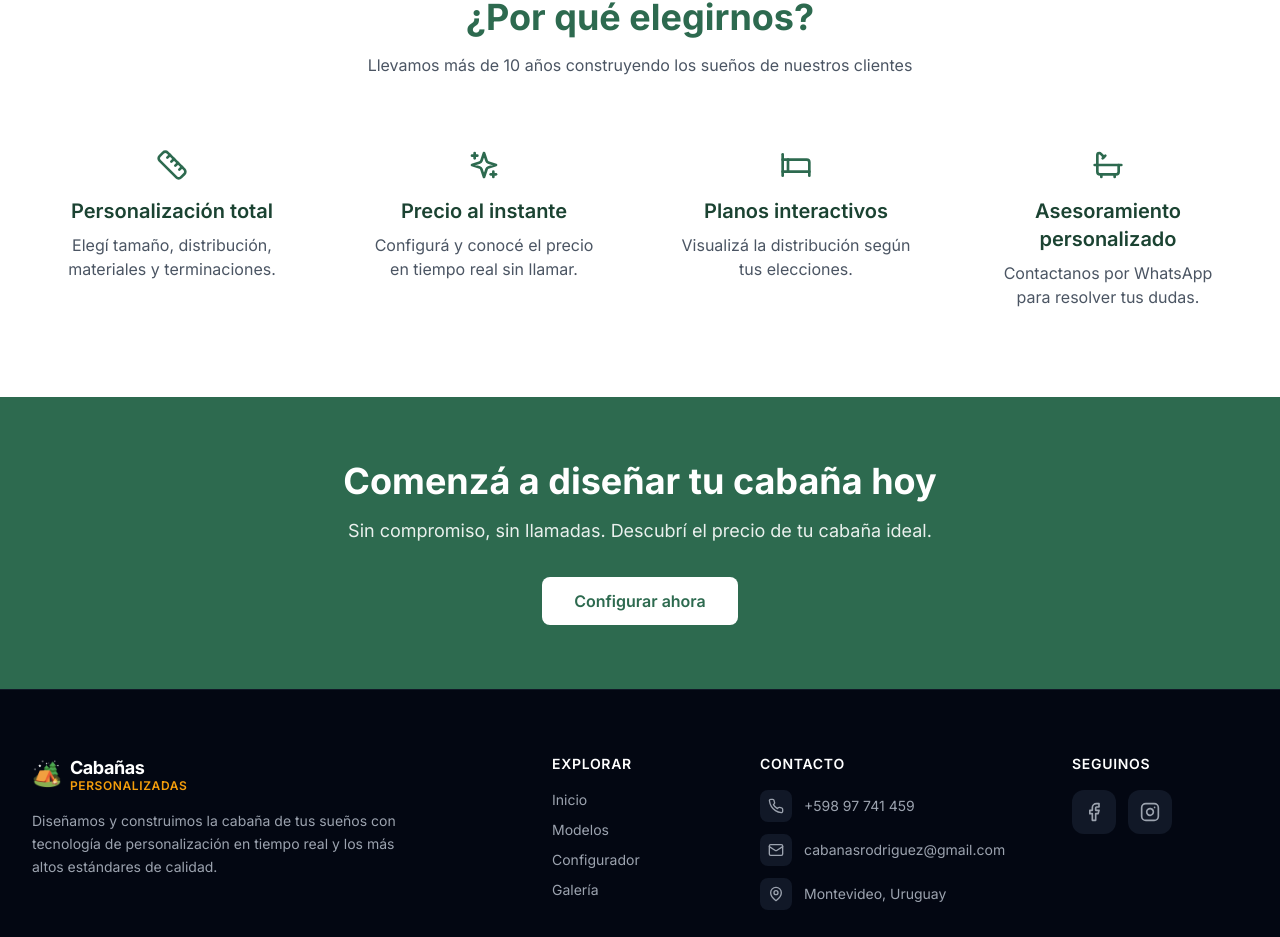
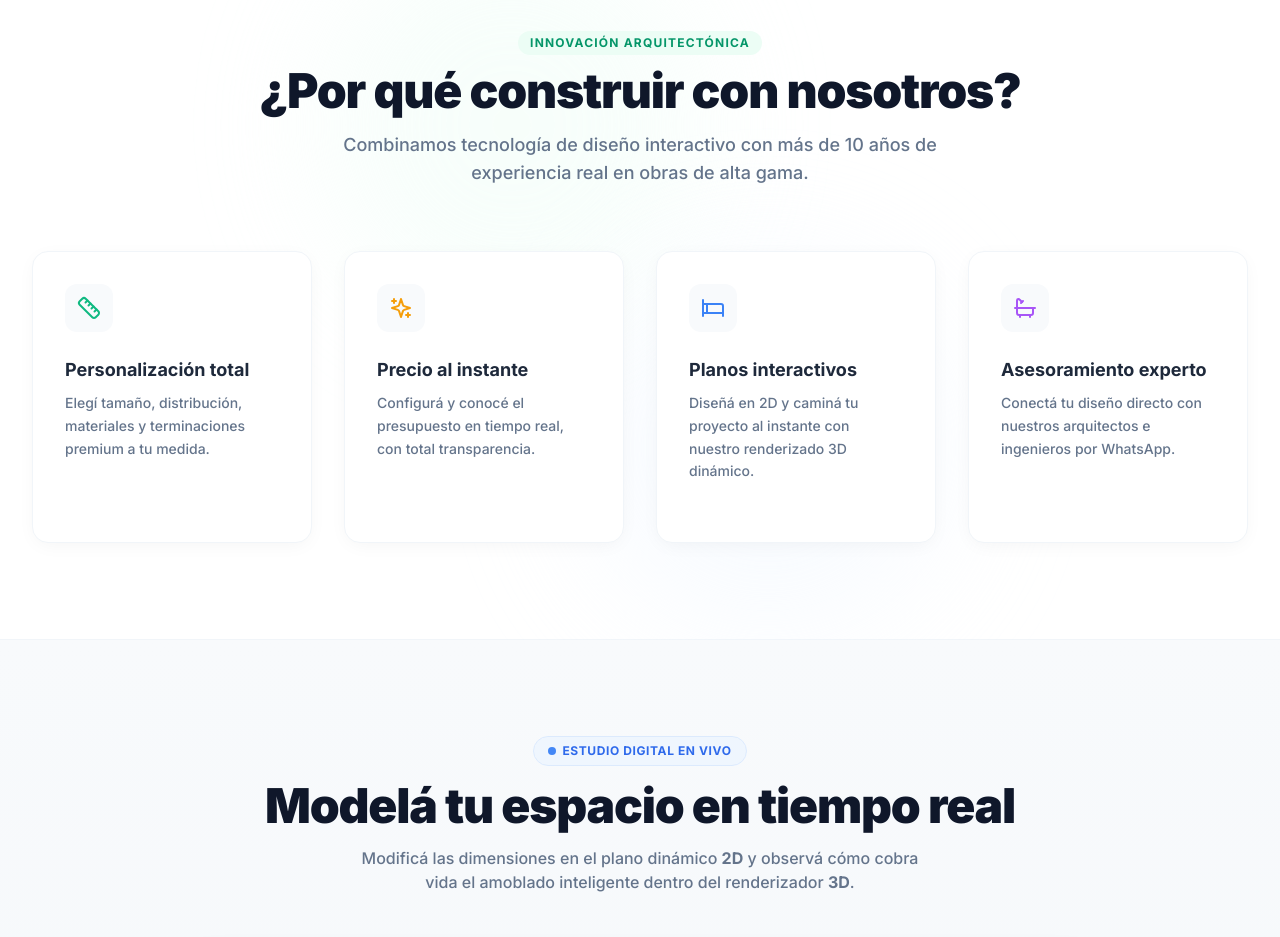
Before and after one commit to olivertborges/Cabanas, a Next.js app: page / in a window 1280 px wide. Shown: the part 867-1804 px from the top of the page. Built offline with nearby package versions, Linux system fonts and the light colour scheme.

Commit message:
Actualizar page.tsx

```diff
--- a/app/page.tsx
+++ b/app/page.tsx
@@ -1,72 +1,169 @@
+'use client'
+
 import Hero from '@/components/ui/Hero'
 import Link from 'next/link'
-import { ArrowRight, Ruler, Bed, Bath, Sparkles } from 'lucide-react'
+import { ArrowRight, Ruler, Bed, Bath, Sparkles, Home as HomeIcon } from 'lucide-react'
+import InteractiveFloorPlan from '../components/configurator/InteractiveFloorPlan'
 
 export default function HomePage() {
   const features = [
     {
-      icon: <Ruler className="w-8 h-8 text-primary" />,
+      icon: <Ruler className="w-6 h-6 text-emerald-500" />,
       title: 'Personalización total',
-      description: 'Elegí tamaño, distribución, materiales y terminaciones.'
+      description: 'Elegí tamaño, distribución, materiales y terminaciones premium a tu medida.'
     },
     {
-      icon: <Sparkles className="w-8 h-8 text-primary" />,
+      icon: <Sparkles className="w-6 h-6 text-amber-500" />,
       title: 'Precio al instante',
-      description: 'Configurá y conocé el precio en tiempo real sin llamar.'
+      description: 'Configurá y conocé el presupuesto en tiempo real, con total transparencia.'
     },
     {
-      icon: <Bed className="w-8 h-8 text-primary" />,
+      icon: <Bed className="w-6 h-6 text-blue-500" />,
       title: 'Planos interactivos',
-      description: 'Visualizá la distribución según tus elecciones.'
+      description: 'Diseñá en 2D y caminá tu proyecto al instante con nuestro renderizado 3D dinámico.'
     },
     {
-      icon: <Bath className="w-8 h-8 text-primary" />,
-      title: 'Asesoramiento personalizado',
-      description: 'Contactanos por WhatsApp para resolver tus dudas.'
+      icon: <Bath className="w-6 h-6 text-purple-500" />,
+      title: 'Asesoramiento experto',
+      description: 'Conectá tu diseño directo con nuestros arquitectos e ingenieros por WhatsApp.'
     }
   ]
 
+  const defaultCabinOptions = {
+    size: '6x6' as const
+  }
+
   return (
-    <>
+    <div className="bg-slate-50 min-h-screen font-sans antialiased selection:bg-emerald-500 selection:text-white overflow-x-hidden">
+
+      {/* 1. SECCIÓN HERO */}
       <Hero />
 
-      {/* Features */}
-      <section className="py-16 bg-white">
-        <div className="container-custom">
-          <div className="text-center mb-12">
-            <h2 className="text-3xl md:text-4xl font-bold text-primary mb-4">
-              ¿Por qué elegirnos?
+      {/* 2. SECCIÓN FEATURES (Diseño de Tarjetas Flotantes Avanzadas) */}
+      <section className="py-24 relative bg-white border-b border-slate-100">
+        {/* Decoración de fondo sutil */}
+        <div className="absolute top-0 left-1/4 w-96 h-96 bg-emerald-50 rounded-full blur-3xl opacity-40 pointer-events-none" />
+        <div className="absolute bottom-0 right-1/4 w-96 h-96 bg-blue-50 rounded-full blur-3xl opacity-40 pointer-events-none" />
+
+        <div className="max-w-7xl mx-auto px-4 sm:px-6 lg:px-8 relative z-10">
+          <div className="text-center mb-16">
+            <span className="text-xs font-bold uppercase tracking-widest text-emerald-600 bg-emerald-50 px-3 py-1 rounded-full inline-block mb-3">
+              Innovación Arquitectónica
+            </span>
+            <h2 className="text-3xl md:text-5xl font-black text-slate-900 tracking-tight mb-4">
+              ¿Por qué construir con nosotros?
             </h2>
-            <p className="text-gray-600 max-w-2xl mx-auto">
-              Llevamos más de 10 años construyendo los sueños de nuestros clientes
+            <p className="text-base md:text-lg text-slate-500 max-w-2xl mx-auto font-medium">
+              Combinamos tecnología de diseño interactivo con más de 10 años de experiencia real en obras de alta gama.
             </p>
           </div>
-          <div className="grid grid-cols-1 md:grid-cols-2 lg:grid-cols-4 gap-8">
+
+          <div className="grid grid-cols-1 md:grid-cols-2 lg:grid-cols-4 gap-6 sm:gap-8">
             {features.map((feature, idx) => (
-              <div key={idx} className="text-center p-6">
-                <div className="flex justify-center mb-4">{feature.icon}</div>
-                <h3 className="text-xl font-semibold mb-2">{feature.title}</h3>
-                <p className="text-gray-600">{feature.description}</p>
+              <div
+                key={idx}
+                className="group relative bg-white p-8 rounded-2xl border border-slate-100 shadow-[0_4px_20px_-4px_rgba(0,0,0,0.05)] hover:shadow-[0_20px_40px_-10px_rgba(0,0,0,0.08)] hover:-translate-y-1 transition-all duration-300 flex flex-col justify-between"
+              >
+                <div>
+                  {/* Contenedor del ícono con efecto glow flotante */}
+                  <div className="w-12 h-12 rounded-xl bg-slate-50 flex items-center justify-center mb-6 group-hover:scale-110 group-hover:bg-white group-hover:shadow-md transition-all duration-300">
+                    {feature.icon}
+                  </div>
+                  <h3 className="text-lg font-bold text-slate-800 mb-2 group-hover:text-slate-900 transition-colors">
+                    {feature.title}
+                  </h3>
+                  <p className="text-sm text-slate-500 leading-relaxed font-medium">
+                    {feature.description}
+                  </p>
+                </div>
+
+                {/* Detalle visual: barra decorativa inferior */}
+                <div className="w-0 h-[3px] bg-gradient-to-r from-emerald-500 to-blue-500 rounded-full mt-6 group-hover:w-full transition-all duration-300" />
               </div>
             ))}
           </div>
         </div>
       </section>
 
-      {/* CTA Section */}
-      <section className="py-16 bg-primary text-white">
-        <div className="container-custom text-center">
-          <h2 className="text-3xl md:text-4xl font-bold mb-4">
-            Comenzá a diseñar tu cabaña hoy
-          </h2>
-          <p className="text-lg mb-8 opacity-90">
-            Sin compromiso, sin llamadas. Descubrí el precio de tu cabaña ideal.
+      {/* 3. SECCIÓN EXPERIENCIA INMERSIVA: EL CONFIGURADOR */}
+      <section className="py-24 bg-gradient-to-b from-slate-50 to-slate-100/70 relative">
+        <div className="max-w-5xl mx-auto px-4 sm:px-6 lg:px-8 relative z-10">
+
+          {/* Encabezado Inmersivo */}
+          <div className="text-center mb-12">
+            <div className="inline-flex items-center gap-1.5 text-xs font-bold uppercase tracking-wider text-blue-600 bg-blue-50 border border-blue-100 px-3.5 py-1.5 rounded-full mb-4 animate-pulse">
+              <span className="w-2 h-2 rounded-full bg-blue-500"></span>
+              Estudio Digital en Vivo
+            </div>
+            <h2 className="text-3xl md:text-5xl font-black text-slate-900 tracking-tight mb-4">
+              Modelá tu espacio en tiempo real
+            </h2>
+            <p className="text-sm md:text-base text-slate-500 max-w-xl mx-auto font-medium leading-relaxed">
+              Modificá las dimensiones en el plano dinámico <strong>2D</strong> y observá cómo cobra vida el amoblado inteligente dentro del renderizador <strong>3D</strong>.
+            </p>
+          </div>
+
+          {/* Envoltorio del Configurador Premium con Efecto Neumórfico Suave */}
+          <div className="bg-white/80 backdrop-blur-md p-3 sm:p-6 rounded-3xl shadow-[0_25px_60px_-15px_rgba(15,23,42,0.08)] border border-white relative group">
+            {/* Esquinas decorativas de precisión tecnológica */}
+            <div className="absolute -top-1 -left-1 w-4 h-4 border-t-2 border-l-2 border-slate-300 rounded-tl-lg pointer-events-none opacity-60" />
+            <div className="absolute -top-1 -right-1 w-4 h-4 border-t-2 border-r-2 border-slate-300 rounded-tr-lg pointer-events-none opacity-60" />
+            <div className="absolute -bottom-1 -left-1 w-4 h-4 border-b-2 border-l-2 border-slate-300 rounded-bl-lg pointer-events-none opacity-60" />
+            <div className="absolute -bottom-1 -right-1 w-4 h-4 border-b-2 border-r-2 border-slate-300 rounded-br-lg pointer-events-none opacity-60" />
+
+            <InteractiveFloorPlan options={defaultCabinOptions} />
+          </div>
+
+          <p className="text-center text-xs text-slate-400 font-medium mt-6">
+            💡 Consejo: Usá dos dedos en móviles o la rueda del mouse en PC para orbitar y hacer zoom en la pestaña 3D.
           </p>
-          <Link href="/configurador" className="inline-block bg-white text-primary px-8 py-3 rounded-lg font-semibold hover:bg-gray-100 transition transform hover:scale-105">
-            Configurar ahora
-          </Link>
         </div>
       </section>
-    </>
+
+      {/* 4. SECCIÓN CTA CUMBRE (Diseño Cinemático Oscuro de Alto Impacto) */}
+      <section className="py-24 bg-slate-950 text-white relative overflow-hidden">
+        {/* Luces de fondo de alta gama */}
+        <div className="absolute -top-40 -right-40 w-[500px] h-[500px] bg-emerald-500/10 rounded-full blur-[120px] pointer-events-none" />
+        <div className="absolute -bottom-40 -left-40 w-[500px] h-[500px] bg-blue-500/10 rounded-full blur-[120px] pointer-events-none" />
+
+        {/* Patrón sutil de grilla técnica de arquitectura de fondo */}
+        <div className="absolute inset-0 bg-[linear-gradient(to_right,#ffffff03_1px,transparent_1px),linear-gradient(to_bottom,#ffffff03_1px,transparent_1px)] bg-[size:32px_32px] pointer-events-none" />
+
+        <div className="max-w-4xl mx-auto px-4 text-center relative z-10">
+          <div className="w-14 h-14 bg-gradient-to-tr from-emerald-500 to-blue-500 rounded-2xl flex items-center justify-center mx-auto mb-8 shadow-xl shadow-emerald-500/10 animate-bounce">
+            <HomeIcon className="w-6 h-6 text-white" />
+          </div>
+
+          <h2 className="text-3xl md:text-6xl font-black tracking-tight mb-6 bg-clip-text text-transparent bg-gradient-to-r from-white via-slate-100 to-slate-300">
+            ¿Listo para materializar tu proyecto?
+          </h2>
+
+          <p className="text-base md:text-xl text-slate-400 mb-12 max-w-2xl mx-auto font-medium leading-relaxed">
+            Accedé a nuestro configurador full. Podrás alterar la morfología de la madera, seleccionar revestimientos y obtener cotizaciones contractuales al instante.
+          </p>
+
+          <div className="flex flex-col sm:flex-row items-center justify-center gap-4">
+            <Link
+              href="/configurador"
+              className="w-full sm:w-auto inline-flex items-center justify-center gap-2 bg-gradient-to-r from-emerald-500 to-emerald-600 text-white px-8 py-4 rounded-xl font-bold hover:from-emerald-400 hover:to-emerald-500 shadow-lg shadow-emerald-900/20 hover:shadow-emerald-500/20 active:scale-98 transition transform duration-200 group text-base tracking-wide"
+            >
+              Lanzar Configurador Completo
+              <ArrowRight className="w-5 h-5 group-hover:translate-x-1 transition-transform" />
+            </Link>
+
+            <Link
+              href="#demo"
+              onClick={(e) => {
+                e.preventDefault();
+                window.scrollTo({ top: window.innerHeight * 0.9, behavior: 'smooth' });
+              }}
+              className="w-full sm:w-auto inline-flex items-center justify-center bg-slate-900/80 border border-slate-800 text-slate-300 hover:text-white px-8 py-4 rounded-xl font-semibold hover:bg-slate-800 active:scale-98 transition transform duration-200 text-base"
+            >
+              Probar Demo Primero
+            </Link>
+          </div>
+        </div>
+      </section>
+    </div>
   )
 }
```
